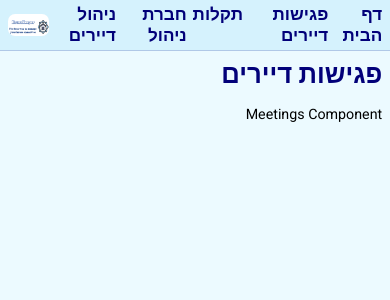
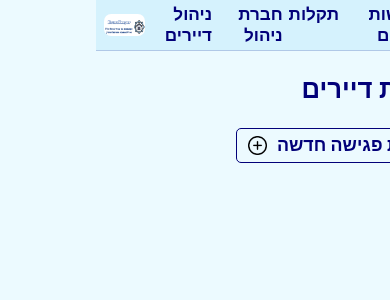
Before and after one commit to yuval-david/house-keeper, a Next.js app: page /meetings in a window 390 px wide. Shown: the top 300 px of the page. Built offline with nearby package versions, Linux system fonts and the light colour scheme.

Commit message:
Add button component

```diff
--- /dev/null
+++ b/components/UI/ButtonAddItem.module.css
@@ -0,0 +1,46 @@
+.button {
+    background: none;
+    font-size: 115%;
+    font-weight: bold;
+    color:  #020079;
+    border: 1px solid  #020079;
+    border-radius: 5px;
+    padding: 0.6vw 1vw;
+    display: flex;
+    column-gap: 0.75vw;
+    align-items: center;
+    justify-content: space-between;
+    cursor: pointer;
+    transition-duration: 0.25s;
+    width: fit-content;
+    text-decoration: none;
+}
+
+.button:hover {
+    background-color: #d5f2fdcf;
+    transition-duration: 0.25s;
+}
+
+@media (max-width: 1024px) {
+    .button {
+        padding: 1.5vw 2.75vw;
+        font-size: 125%;
+        column-gap: 2.5vw;
+    }
+}
+
+.icon_container {
+    width: 1.4vw;
+    height: 1.4vw;
+}
+
+@media (max-width: 1024px) {
+    .icon_container {
+        width: 5vw;
+        height: 5vw;
+    }
+}
+
+.icon_container > img {
+    height: 100%;
+}
--- /dev/null
+++ b/components/UI/ButtonAddItem.tsx
@@ -0,0 +1,22 @@
+import React from 'react'
+import style from "./ButtonAddItem.module.css"
+import Link from 'next/link'
+
+export function ButtonAddItem({
+    buttonLink,
+    buttonText,
+}: {
+    buttonLink: string;
+    buttonText: string;
+}) {
+    return (
+        <Link href={buttonLink} className={style.button}>
+            <div className={style.text}>
+                {buttonText}
+            </div>
+            <div className={style.icon_container}>
+                <img src="/icons/add-icon.png" alt="icon add" />
+            </div>
+        </Link>
+    )
+}
--- a/components/UI/PageLayout.module.css
+++ b/components/UI/PageLayout.module.css
@@ -41,8 +41,24 @@
 .page_title {
     font-size: 180%;
     margin-top: 0;
+    margin-bottom: 2vw;
+}
+
+@media (max-width: 1024px) {
+    .page_title {
+        margin-top: 2vw;
+        margin-bottom: 6vw;
+    }
 }
 
 .main {
     padding: 2vw;
 }
+
+@media (max-width: 1024px) {
+    .main {
+        padding: 4vw;
+        padding-left: 6vw;
+        padding-right: 6vw;
+    }
+}
--- a/components/meetings/MeetingsComponent.tsx
+++ b/components/meetings/MeetingsComponent.tsx
@@ -1,7 +1,10 @@
 import React from 'react'
+import { ButtonAddItem } from '../UI/ButtonAddItem'
 
 export function MeetingsComponent() {
     return (
-        <div>Meetings Component</div>
+        <div>
+            <ButtonAddItem buttonLink="/add-meeting" buttonText='להוספת פגישה חדשה'/>
+        </div>
     )
 }
--- a/styles/globals.css
+++ b/styles/globals.css
@@ -24,6 +24,10 @@ body {
     background-color: #ecfaff;
 }
 
+img {
+    width: 100%;
+}
+
 .blue_title {
     color: #020079;
     font-weight: bold;
```
Also changed, not shown: public/icons/add-icon.png (added).
